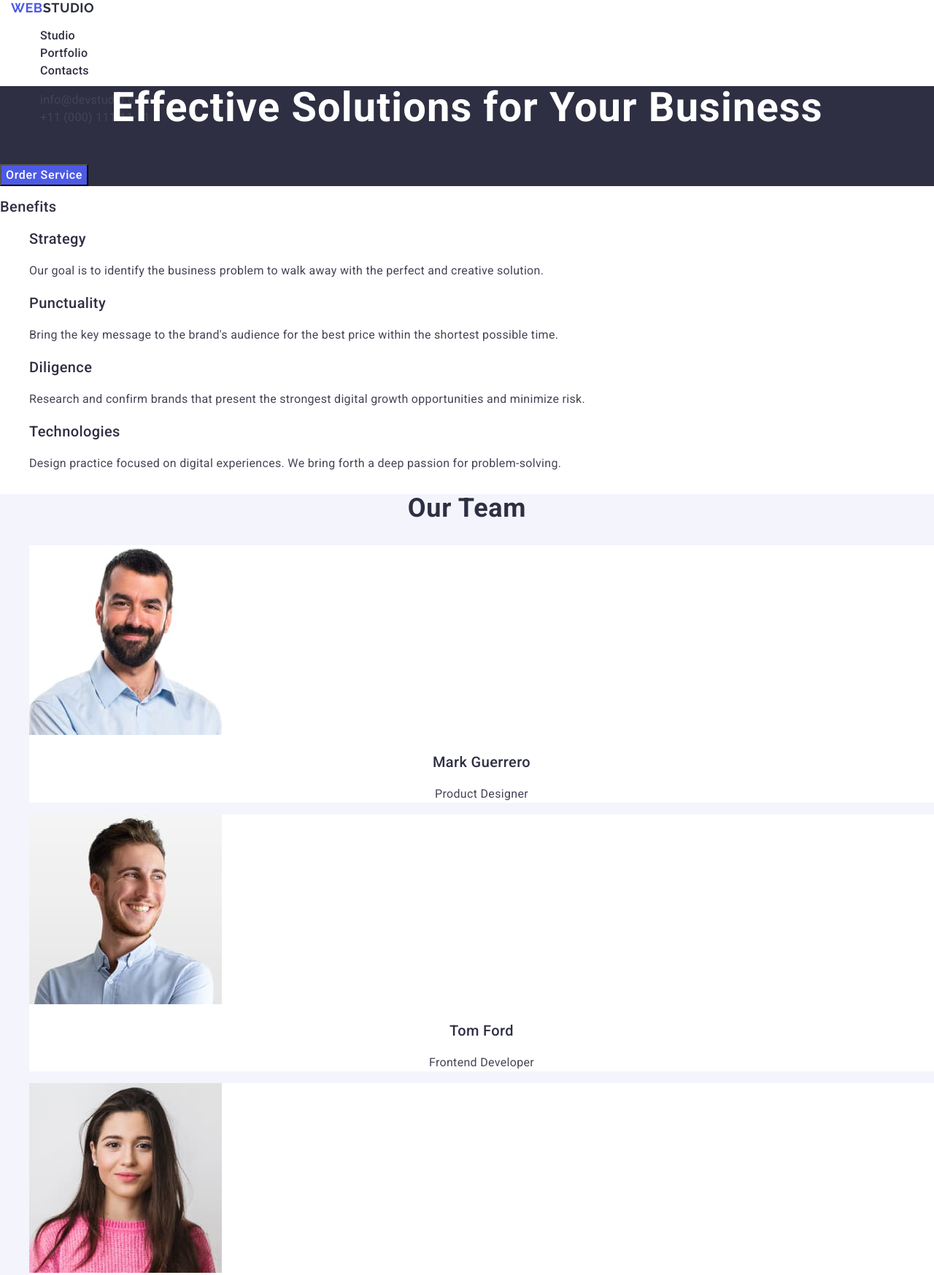
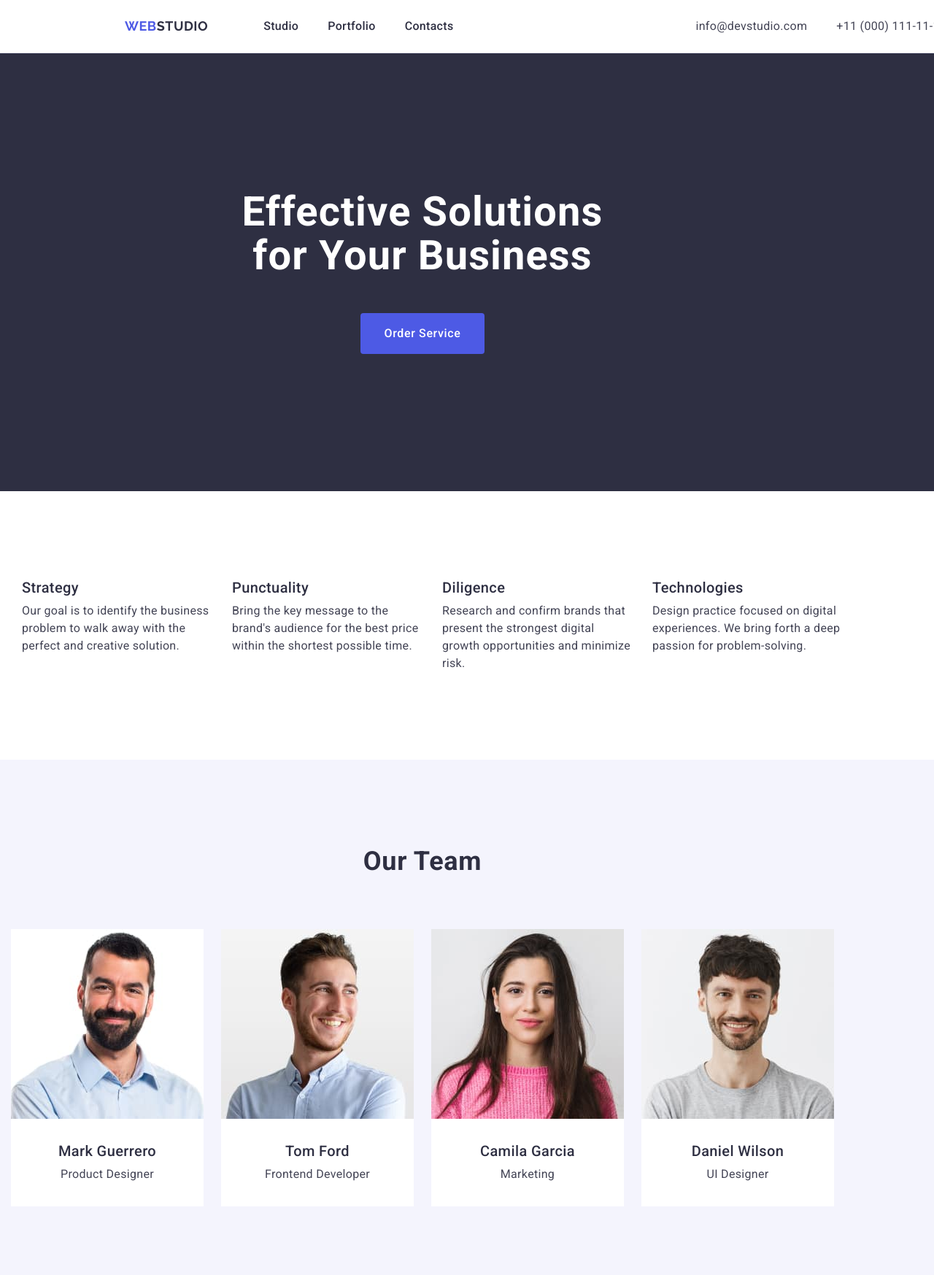
Before and after one commit to SnizhanaPodafa/goit-markup-hw-03, a plain HTML site: page index.html in a window 1280 px wide. Shown: the top 1747 px of the page at 73% size. Drawn offline with nearby package versions, Linux system fonts and the light colour scheme.

Commit message:
creat hw

```diff
--- a/css/styles.css
+++ b/css/styles.css
@@ -1,3 +1,8 @@
+*,
+*::before *::after {
+    box-sizing: border-box;
+}
+
 body {
     font-family: "Roboto", sans-serif;
     color: #434455;
@@ -7,6 +12,16 @@ body {
 a {
     text-decoration: none;
     color: currentColor;
+}
+
+h1,
+h2,
+h3,
+h4,
+h5,
+h6,
+p {
+    margin: 0;
 }
 
 button {
@@ -19,21 +34,49 @@ address {
     font-style: normal;
 }
 
-
 ul {
+    margin: 0;
+    padding: 0;
     list-style-type: none;
 }
 
-.container {
-    box-sizing: border-box;
-    padding-left: 15px;
-    padding-right: 15px;
+img {
+    max-width: 100%;
+    display: block;
 }
 
-.top-line {
+.container {
+    width: 1158px;
+    padding: 0px 15px;
+    margin: 0;
+}
 
-    width: 1440px;
-    height: 72px;
+.section {
+    padding: 120px 0px;
+}
+
+/* Header */
+
+.header {
+    background-color: #ffffff;
+    border-bottom: 1px solid #e7e9fc;
+}
+
+.header-container {
+    display: flex;
+    align-items: center;
+    justify-content: space-between;
+}
+
+.nav {
+    display: flex;
+    align-items: center;
+}
+
+.nav-list {
+    display: flex;
+    gap: 40px;
+    margin-right: 332px;
 }
 
 .nav-logo-web {
@@ -45,6 +88,8 @@ ul {
     text-decoration: none;
     text-transform: uppercase;
     color: #4d5ae5;
+    margin-right: 76px;
+    margin-left: 156px;
 }
 
 .nav-logo-studio {
@@ -57,23 +102,22 @@ ul {
     color: #2e2f42;
 }
 
-.nav {}
-
 .nav-link {
     font-weight: 500;
     font-size: 16px;
     line-height: 1.5;
     letter-spacing: 0.02em;
     color: #2e2f42;
-    text-decoration: none;
     cursor: pointer;
+    display: block;
+    padding: 24px 0;
 }
 
-.nav-list link {}
+.nav-link:hover,
+.nav-link:focus {
+    color: #404bbf;
+}
 
-
-.nav-link:hover,
-.nav-link:focus,
 .nav-link:active {
     color: #404bbf;
 }
@@ -82,25 +126,39 @@ ul {
     font-style: normal;
 }
 
+.address-list {
+    display: flex;
+    gap: 40px;
+    margin-right: 156px;
+}
+
+.address-list-item {
+    display: block;
+    padding: 0px;
+}
+
 .address-link {
     font-size: 16px;
     line-height: 1.5;
     letter-spacing: 0.02em;
     color: #434455;
-    text-decoration: none;
     cursor: pointer;
-
+    text-wrap: nowrap;
 }
 
 .address-link:hover,
 .address-link:focus {
     color: #404bbf;
-    text-decoration: none;
 }
 
+/* Hero */
 
 .hero {
+    box-sizing: border-box;
+    display: flex;
     background: #2e2f42;
+    padding: 188px 0px;
+    margin: auto;
 }
 
 .hero-title {
@@ -110,9 +168,12 @@ ul {
     text-align: center;
     letter-spacing: 0.02em;
     color: #fff;
+    max-width: 496px;
+    margin: 0px auto;
+    margin-bottom: 48px;
 }
 
-.active {
+.button {
     font-weight: 500;
     font-size: 16px;
     line-height: 1.5;
@@ -120,6 +181,13 @@ ul {
     color: #fff;
     background: #4d5ae5;
     cursor: pointer;
+    display: block;
+    border-radius: 4px;
+    padding: 16px 32px;
+    min-width: 169px;
+    height: 56px;
+    border: #fff;
+    margin: auto;
 }
 
 .active:hover,
@@ -128,27 +196,39 @@ ul {
     color: #fff;
 }
 
-.benefits {}
+/* Benefits */
 
-.benefits-title visually-hidden {
+.benefits {
+    box-sizing: border-box;
+    width: 1128px;
+    margin-left: 15px;
+    margin-right: 15px;
+}
+
+.visually-hidden {
     position: absolute;
     width: 1px;
     height: 1px;
     margin: -1px;
     border: 0;
     padding: 0;
-
     white-space: nowrap;
     clip-path: inset(100%);
     clip: rect(0 0 0 0);
     overflow: hidden;
 }
 
-.benefits-list {}
+.benefits-list {
+    display: flex;
+    gap: 24px;
+}
 
-.benefits-item {}
+.benefits-item {
+    width: calc((100% - 3 * 24px) / 4);
+}
 
 .benefits-title {
+    margin-bottom: 8px;
     font-weight: 500;
     font-size: 20px;
     line-height: 1.2;
@@ -164,8 +244,12 @@ ul {
     color: #434455;
 }
 
+/* Our Team */
+
 .team {
     background: #f4f4fd;
+    padding: 120px 0px;
+    margin: 0;
 }
 
 .team-title {
@@ -176,12 +260,24 @@ ul {
     letter-spacing: 0.02em;
     text-transform: capitalize;
     color: #2e2f42;
+    margin-bottom: 72px;
 }
 
-.team-list {}
+.team-list {
+    display: flex;
+    gap: 24px;
+    list-style-type: none;
+}
 
 .team-item {
-    background: #fff;
+    width: calc((100% - 3 * 24px) / 4);
+    border-radius: 0 0 4px 4px;
+}
+
+.team-list-con {
+    background-color: #fff;
+    text-align: center;
+    padding: 32px 0px;
 }
 
 .team-sub-title {
@@ -190,7 +286,9 @@ ul {
     line-height: 1.2;
     letter-spacing: 0.02em;
     text-align: center;
+    background-color: #ffffff;
     color: #2e2f42;
+    margin-bottom: 8px;
 }
 
 .team-text {
@@ -199,10 +297,15 @@ ul {
     line-height: 1.5;
     letter-spacing: 0.02em;
     text-align: center;
+    background-color: #fff;
     color: #434455;
 }
 
-.portfolio {}
+/* Portfolio */
+
+.portfolio {
+    background-color: #fff;
+}
 
 .portfolio-title {
     font-weight: 700;
@@ -212,11 +315,26 @@ ul {
     letter-spacing: 0.02em;
     text-transform: capitalize;
     color: #2e2f42;
+    margin-bottom: 72px;
 }
 
-.portfolio-list {}
+.portfolio-list {
+    display: flex;
+    flex-wrap: wrap;
+    column-gap: 24px;
+    row-gap: 48px;
+}
 
-.portfolio-item {}
+.portfolio-item {
+    background-color: #fff;
+    width: calc((100% - 2 * 24) / 3);
+}
+
+.portfolio-list-con {
+    padding: 32px 16px;
+    border-top: none;
+    border: 1px solid #e7e9fc;
+}
 
 .portfolio-sub-title {
     font-weight: 500;
@@ -224,6 +342,7 @@ ul {
     line-height: 1.2;
     letter-spacing: 0.02em;
     color: #2e2f42;
+    margin-bottom: 8px;
 }
 
 .portfolio-text {
@@ -234,14 +353,12 @@ ul {
     color: #434455;
 }
 
+/* Footer */
+
 .footer {
     background: #2e2f42;
-}
-
-.footer-container {
-    box-sizing: border-box;
-    width: 1440px;
-    height: 312px;
+    padding-top: 100px;
+    padding-bottom: 100px;
 }
 
 .footer-logo-web {
@@ -253,8 +370,8 @@ ul {
     text-transform: uppercase;
     color: #4d5ae5;
     text-decoration: none;
-
-
+    display: inline-block;
+    margin-bottom: 16px;
 }
 
 .footer-logo-studio {
@@ -265,12 +382,6 @@ ul {
     letter-spacing: 0.03em;
     text-transform: uppercase;
     color: #f4f4fd;
-
-
-
-
-
-
 }
 
 .footer-text {
@@ -279,6 +390,6 @@ ul {
     line-height: 1.5;
     letter-spacing: 0.02em;
     color: #f4f4fd;
-
-
+    width: 264px;
+    padding-top: 16px;
 }
--- a/index.html
+++ b/index.html
@@ -16,10 +16,12 @@
 </head>
 
 <body>
-    <div class="container">
-        <header class="top-line">
+    <!-- Header -->
+    <header class="header">
+        <div class="header-container container">
+
+            <nav class="nav">
                 <a href="./index.html" class="nav-logo-web">Web<span class="nav-logo-studio">Studio</span> </a>
-            <nav class="nav">
                 <ul class="nav-list">
                     <li><a class="nav-link" href="./index.html">Studio</a></li>
                     <li><a class="nav-link" href="">Portfolio</a></li>
@@ -29,10 +31,10 @@
 
             <address class="address">
                 <ul class="address-list">
-                    <li>
+                    <li class="address-list-item">
                         <a class="address-link" href="mailto:info@devstudio.com">info@devstudio.com</a>
                     </li>
-                    <li>
+                    <li class="address-list-item">
                         <a class="address-link" href="tel:+110001111111">+11 (000) 111-11-11</a>
                     </li>
                 </ul>
@@ -41,14 +43,19 @@
     </header>
 
     <main>
+        <!-- Hero -->
         <section class="hero">
+            <div class="hero-container container">
                 <h1 class="hero-title">Effective Solutions
                     for Your Business</h1>
-            <button class="active" type="button">Order Service</button>
+                <button class="button" type="button">Order Service</button>
+            </div>
         </section>
 
-        <section class="benefits">
-            <h2 class="benefits-title visually-hidden">Benefits</h2>
+        <!--Benefits -->
+        <section class="benefits section">
+            <div class="container">
+                <h2 class="visually-hidden">Benefits</h2>
                 <ul class="benefits-list">
                     <li class="benefits-item">
                         <h3 class="benefits-title">Strategy</h3>
@@ -72,75 +79,105 @@
                         <h3 class="benefits-title">Technologies</h3>
                         <p class="benefits-text">Design practice focused on digital experiences. We bring
                             forth a deep passion for problem-solving.</p>
+
                     </li>
+
                 </ul>
+            </div>
         </section>
 
-        <section class="team">
+        <!-- Our Team-->
+        <section class="team section">
+            <div class="container">
                 <h2 class="team-title">Our Team</h2>
                 <ul class="team-list">
                     <li class="team-item">
                         <img src="./images/mark.jpg" alt="Product Designer Mark Guerrero" width="264" height="260">
+                        <div class="team-list-con">
                             <h3 class="team-sub-title">Mark Guerrero</h3>
                             <p class="team-text">Product Designer</p>
+                        </div>
                     </li>
                     <li class="team-item">
                         <img src="./images/tom.jpg" alt="Frontend Developer Tom Ford" width="264" height="260">
+                        <div class="team-list-con">
                             <h3 class="team-sub-title">Tom Ford</h3>
                             <p class="team-text">Frontend Developer</p>
+                        </div>
                     </li>
                     <li class="team-item">
                         <img src="./images/camila.jpg" alt="Marketing Camila Garcia" width="264" height="260">
+                        <div class="team-list-con">
                             <h3 class="team-sub-title">Camila Garcia</h3>
                             <p class="team-text">Marketing</p>
+                        </div>
                     </li>
                     <li class="team-item">
                         <img src="./images/daniel.jpg" alt="UI Designer Daniel Wilson" width="264" height="260">
+                        <div class="team-list-con">
                             <h3 class="team-sub-title">Daniel Wilson</h3>
                             <p class="team-text">UI Designer</p>
+                        </div>
                     </li>
                 </ul>
+            </div>
         </section>
 
+        <!-- Portfolio -->
         <section class="portfolio">
+            <div class="container">
                 <h2 class="portfolio-title">Our Portfolio</h2>
                 <ul class="portfolio-list">
                     <li class="portfolio-item">
                         <img src="./images/banking.jpg" alt="Banking App" width="360" height="300">
+                        <div class="portfolio-list-con">
                             <h3 class="portfolio-sub-title">Banking App</h3>
                             <p class="portfolio-text">App</p>
+                        </div>
                     </li>
                     <li class="portfolio-item">
                         <img src="./images/cashless.jpg" alt="Cashless payment" width="360" height="300">
+                        <div class="portfolio-list-con">
                             <h3 class="portfolio-sub-title">Cashless Payment</h3>
                             <p class="portfolio-text">Marketing</p>
+                        </div>
                     </li>
                     <li>
                         <img src="./images/meditation.jpg" alt="meditation app" width="360" height="300">
+                        <div class="portfolio-list-con">
                             <h3 class="portfolio-sub-title">Meditation App</h3>
                             <p class="portfolio-text">App</p>
+                        </div>
                     </li>
                     <li class="portfolio-item">
                         <img src="./images/taxi.jpg" alt="Taxi service" width="360" height="300">
+                        <div class="portfolio-list-con">
                             <h3 class="portfolio-sub-title">Taxi Service</h3>
                             <p class="portfolio-text">Marketing</p>
+                        </div>
                     </li>
                     <li class="portfolio-item">
                         <img src="./images/screen.jpg" alt="Scren illustration" width="360" height="300">
+                        <div class="portfolio-list-con">
                             <h3 class="portfolio-sub-title">Screen Illustrations</h3>
                             <p class="portfolio-text">Design</p>
+                        </div>
                     </li>
                     <li class="portfolio-item">
                         <img src="./images/online.jpg" alt="Online courses" width="360" height="300">
+                        <div class="portfolio-list-con">
                             <h3 class="portfolio-sub-title">Online Courses</h3>
                             <p class="portfolio-text">Marketing</p>
+                        </div>
                     </li>
                 </ul>
+            </div>
         </section>
     </main>
 
+    <!-- Footer -->
     <footer class="footer">
-        <div class="footer-container">
+        <div class="container">
             <a href="./index.html" class="footer-logo-web">Web<span class="footer-logo-studio">Studio</span></a>
             <p class="footer-text">
                 Increase the flow of customers and sales for your
```
Lines whose indentation alone changed are shown as unchanged.
